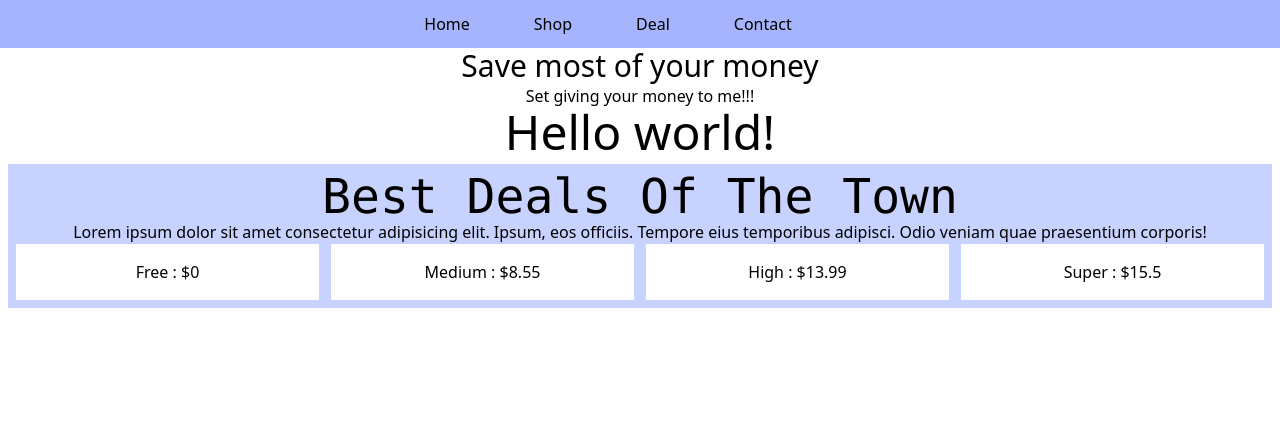
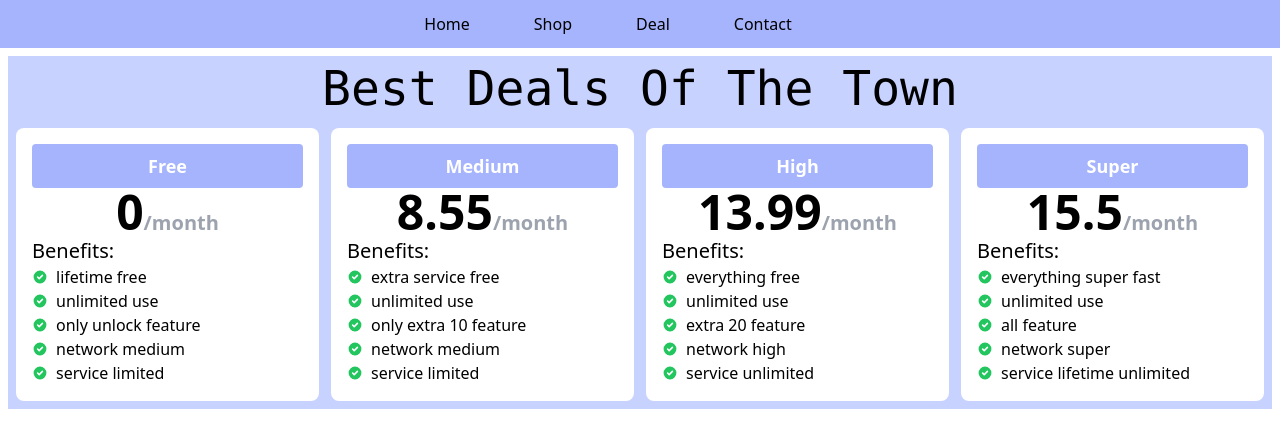
Before and after one commit to mdmehedihasan212/react-with-tailwind, a React (Create React App) app: page / in a window 1280 px wide. Shown: the top 448 px of the page. Built offline with nearby package versions, Linux system fonts and the light colour scheme.

Commit message:
add some benefits dynamic with hero icon

```diff
--- a/public/index.html
+++ b/public/index.html
@@ -3,7 +3,7 @@
 
 <head>
   <meta charset="utf-8" />
-  <link rel="icon" href="%PUBLIC_URL%/favicon.ico" />
+  <link rel="icon" href="./logo.webp" />
   <meta name="viewport" content="width=device-width, initial-scale=1" />
   <meta name="theme-color" content="#000000" />
   <meta name="description" content="Web site created using create-react-app" />
--- a/src/App.js
+++ b/src/App.js
@@ -7,9 +7,9 @@ function App() {
   return (
     <div className="App">
       <Header></Header>
-      <h1 className="text-5xl">
+      {/* <h1 className="text-5xl">
         Hello world!
-      </h1>
+      </h1> */}
       <Pricing></Pricing>
     </div>
   );
--- /dev/null
+++ b/src/components/Benefit/Benefit.js
@@ -0,0 +1,14 @@
+import React from 'react';
+import { CheckCircleIcon } from '@heroicons/react/solid';
+
+
+const Benefit = ({ benefit }) => {
+    return (
+        <p className='flex items-center'>
+            <CheckCircleIcon className='w-4 h-4 text-green-500 mr-2'></CheckCircleIcon>
+            {benefit}
+        </p>
+    );
+};
+
+export default Benefit;
--- a/src/components/Header/Header.js
+++ b/src/components/Header/Header.js
@@ -5,8 +5,8 @@ const Header = () => {
     return (
         <div>
             <Navbar></Navbar>
-            <h2 className='text-3xl'>Save most of your money</h2>
-            <p>Set giving your money to me!!!</p>
+            {/* <h2 className='text-3xl'>Save most of your money</h2>
+            <p>Set giving your money to me!!!</p> */}
         </div>
     );
 };
--- a/src/components/Pricing/Pricing.js
+++ b/src/components/Pricing/Pricing.js
@@ -3,16 +3,16 @@ import PricingOption from '../PricingOption/PricingOption';
 
 const Pricing = () => {
     const pricingOptions = [
-        { id: 1, name: 'Free', price: 0 },
-        { id: 1, name: 'Medium', price: 8.55 },
-        { id: 1, name: 'High', price: 13.99 },
-        { id: 1, name: 'Super', price: 15.50 },
+        { id: 1, name: 'Free', price: 0, benefits: ['lifetime free', 'unlimited use', 'only unlock feature', 'network medium', 'service limited'] },
+        { id: 1, name: 'Medium', price: 8.55, benefits: ['extra service free', 'unlimited use', 'only extra 10 feature', 'network medium', 'service limited'] },
+        { id: 1, name: 'High', price: 13.99, benefits: ['everything free', 'unlimited use', 'extra 20 feature', 'network high', 'service unlimited'] },
+        { id: 1, name: 'Super', price: 15.50, benefits: ['everything super fast', 'unlimited use', 'all feature', 'network super', 'service lifetime unlimited'] },
     ]
     return (
         <div className='bg-indigo-200 p-2 m-2'>
             <h1 className='text-5xl font-mono'>Best Deals Of The Town</h1>
-            <p>Lorem ipsum dolor sit amet consectetur adipisicing elit. Ipsum, eos officiis. Tempore eius temporibus adipisci. Odio veniam quae praesentium corporis!</p>
-            <div className='grid md:grid-cols-4 gap-3'>
+            {/* <p>Lorem ipsum dolor sit amet consectetur adipisicing elit. Ipsum, eos officiis. Tempore eius temporibus adipisci. Odio veniam quae praesentium corporis!</p> */}
+            <div className='grid md:grid-cols-4 gap-3 mt-4'>
                 {
                     pricingOptions.map(option => <PricingOption
                         key={option}
--- a/src/components/PricingOption/PricingOption.js
+++ b/src/components/PricingOption/PricingOption.js
@@ -1,11 +1,22 @@
 import React from 'react';
+import Benefit from '../Benefit/Benefit';
 
 const PricingOption = ({ option }) => {
-    const { name, price } = option;
+    const { name, price, benefits } = option;
 
     return (
-        <div className='bg-white p-4'>
-            <h2>{name} : ${price}</h2>
+        <div className='bg-white p-4 rounded-lg'>
+            <h2 className='bg-indigo-300 py-2 rounded text-lg font-bold text-white'>{name}</h2>
+            <p>
+                <span className='text-5xl font-bold'>{price}</span>
+                <span className='text-xl font-bold text-gray-400'>/month</span>
+            </p>
+            <div>
+                <h2 className='text-xl text-left'>Benefits: </h2>
+                {
+                    benefits.map(benefit => <Benefit benefit={benefit}></Benefit>)
+                }
+            </div>
         </div>
     );
 };
```
Also changed, not shown: public/logo.webp (added), 1 other file (tests, documents, lock files or other folders).
